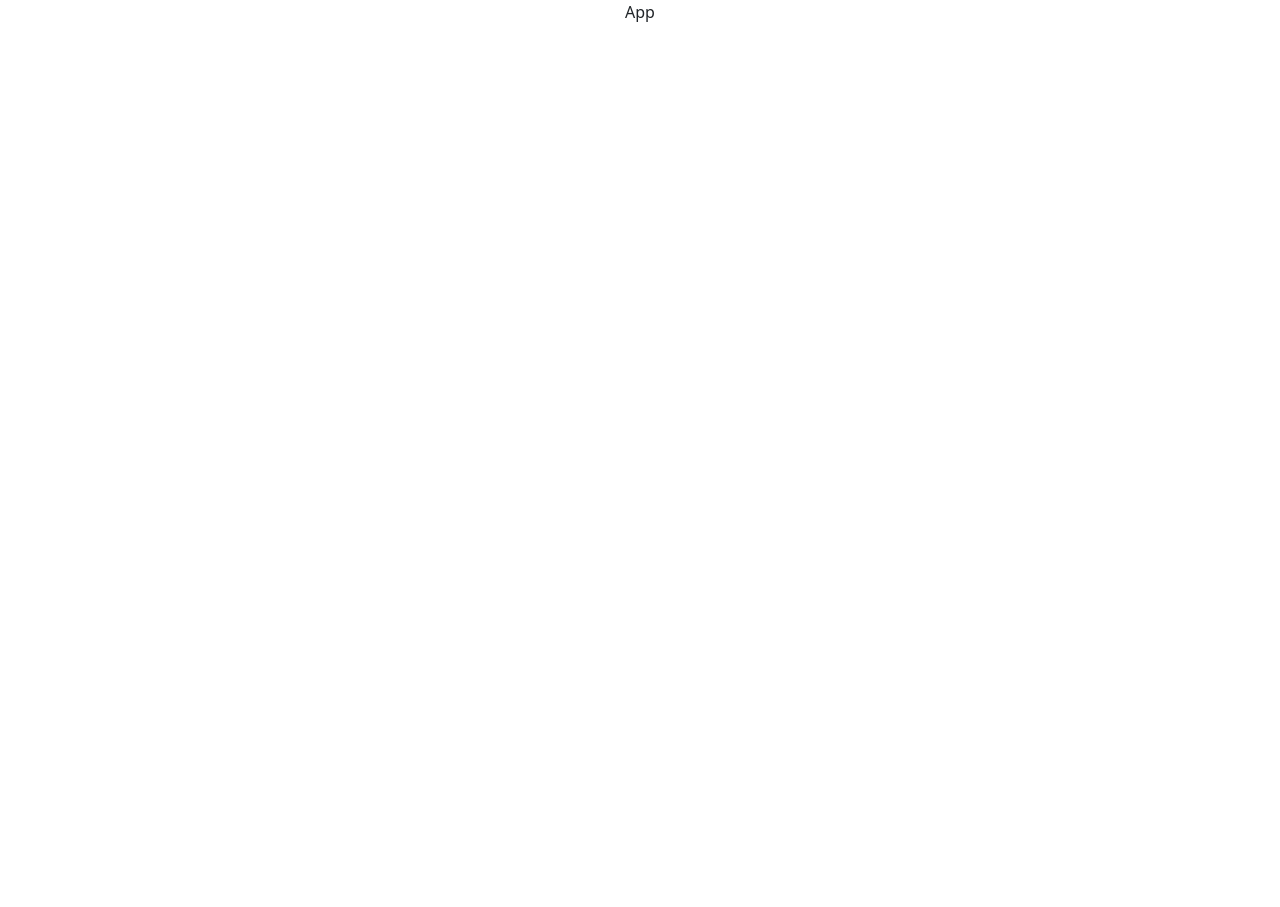
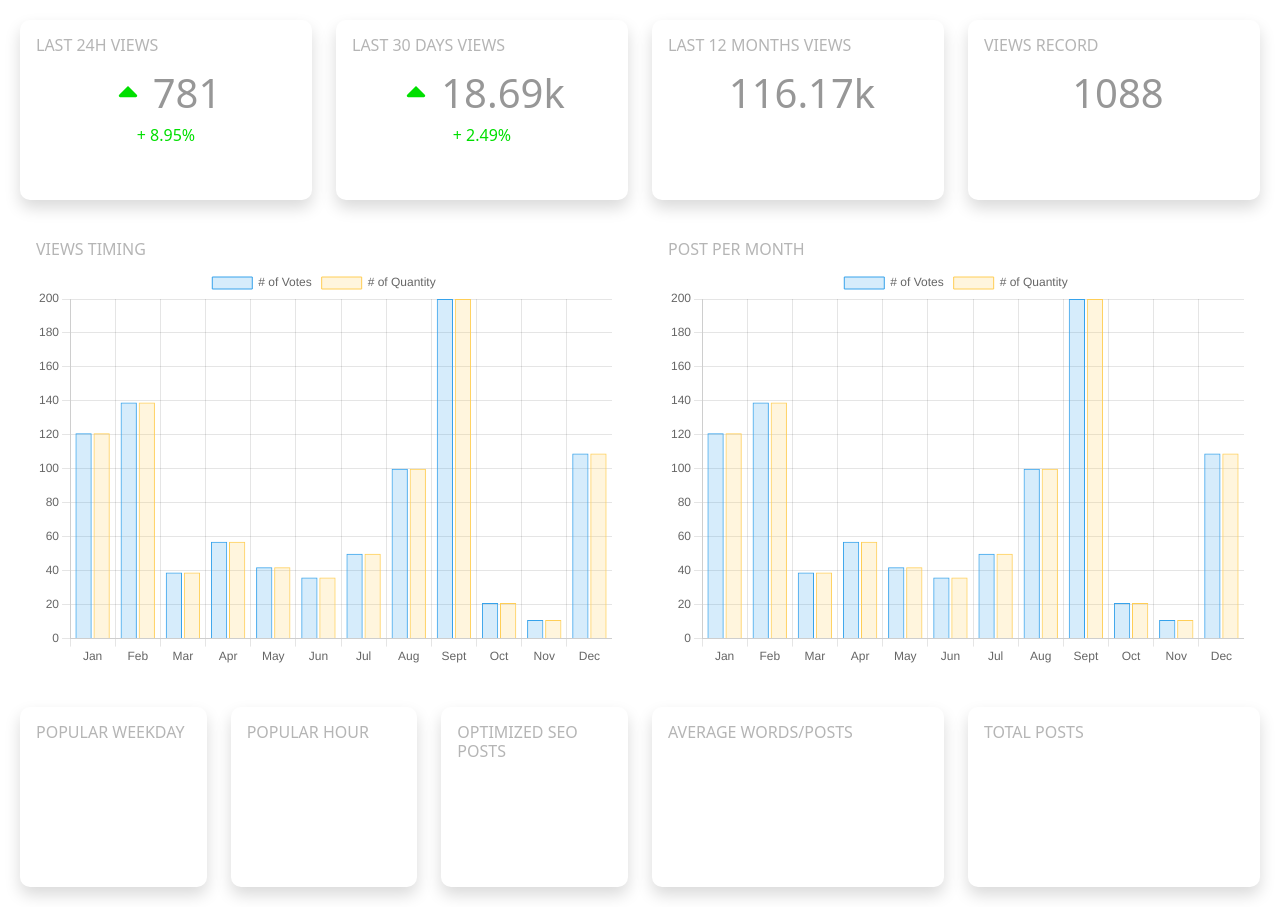
Before and after one commit to sayantan-bhattacharjee/PeerXP-Assesment, a React (Create React App) app in the folder assesment/: page / in a window 1280 px wide. Before the commit the page ends 800 px from the top, so only its background shows below. Built offline with nearby package versions, Linux system fonts and the light colour scheme.

Commit message:
Commiting with a huge design changes

```diff
--- a/assesment/package.json
+++ b/assesment/package.json
@@ -8,10 +8,13 @@
     "@testing-library/user-event": "^12.1.10",
     "axios": "^0.22.0",
     "bootstrap": "5.1.1",
+    "chart.js": "^3.5.1",
     "node-sass": "4.14.1",
     "react": "^17.0.2",
     "react-bootstrap": "^2.0.0-rc.0",
+    "react-chartjs-2": "^3.0.5",
     "react-dom": "^17.0.2",
+    "react-icons": "^4.3.1",
     "react-router-dom": "^5.3.0",
     "react-scripts": "4.0.3",
     "web-vitals": "^1.0.1"
--- a/assesment/src/App.js
+++ b/assesment/src/App.js
@@ -1,7 +1,13 @@
+import React from "react";
 import "./App.scss";
+import Dashboard from "./Pages/Dashboard/Dashboard";
 
 function App() {
-  return <div className="App">App</div>;
+  return (
+    <div className="App">
+      <Dashboard />
+    </div>
+  );
 }
 
 export default App;
--- a/assesment/src/App.scss
+++ b/assesment/src/App.scss
@@ -1,38 +1,3 @@
 .App {
   text-align: center;
 }
-
-.App-logo {
-  height: 40vmin;
-  pointer-events: none;
-}
-
-@media (prefers-reduced-motion: no-preference) {
-  .App-logo {
-    animation: App-logo-spin infinite 20s linear;
-  }
-}
-
-.App-header {
-  background-color: #282c34;
-  min-height: 100vh;
-  display: flex;
-  flex-direction: column;
-  align-items: center;
-  justify-content: center;
-  font-size: calc(10px + 2vmin);
-  color: white;
-}
-
-.App-link {
-  color: #61dafb;
-}
-
-@keyframes App-logo-spin {
-  from {
-    transform: rotate(0deg);
-  }
-  to {
-    transform: rotate(360deg);
-  }
-}
--- /dev/null
+++ b/assesment/src/Components/BarChart/BarChart.js
@@ -0,0 +1,65 @@
+import React from "react";
+import { Bar } from "react-chartjs-2";
+
+import "./BarChart.scss";
+
+const BarChart = () => {
+  return (
+    <div className="BarChart">
+      <Bar
+        data={{
+          labels: [
+            "Jan",
+            "Feb",
+            "Mar",
+            "Apr",
+            "May",
+            "Jun",
+            "Jul",
+            "Aug",
+            "Sept",
+            "Oct",
+            "Nov",
+            "Dec",
+          ],
+          datasets: [
+            {
+              label: "# of Votes",
+              data: [121, 139, 39, 57, 42, 36, 50, 100, 200, 21, 11, 109],
+              backgroundColor: ["rgba(54, 162, 235, 0.2)"],
+              borderColor: ["rgba(54, 162, 235, 1)"],
+              borderWidth: 1,
+            },
+            {
+              label: "# of Quantity",
+              data: [121, 139, 39, 57, 42, 36, 50, 100, 200, 21, 11, 109],
+              backgroundColor: ["rgba(255, 206, 86, 0.2)"],
+              borderColor: ["rgba(255, 206, 86, 1)"],
+              borderWidth: 1,
+            },
+          ],
+        }}
+        width={400}
+        height={400}
+        options={{
+          maintainAspectRatio: false,
+          scales: {
+            yAxes: [
+              {
+                ticks: {
+                  font: {
+                    family: "Verdana", // Your font family
+                    size: 14,
+                  },
+                  beginAtZero: true,
+                },
+              },
+            ],
+          },
+        }}
+      />
+    </div>
+  );
+};
+
+export default BarChart;
--- /dev/null
+++ b/assesment/src/Components/BarChart/BarChart.scss
@@ -0,0 +1,2 @@
+.BarChart {
+}
--- /dev/null
+++ b/assesment/src/Pages/Dashboard/BottomCards/BottomCards.js
@@ -0,0 +1,44 @@
+import React from "react";
+// Library Imports
+import { Row, Col } from "react-bootstrap";
+
+// Local Imports
+
+// Style Imports
+import "./BottomCards.scss";
+
+const BottomCards = () => {
+  return (
+    <div className="BottomCards">
+      <Row className="align-items-center justify-content-center">
+        <Col md lg={2}>
+          <div className="xp-custom-views xp-24H-views shadow p-3">
+            <h6 className="text-start lgt-gry">POPULAR WEEKDAY</h6>
+          </div>
+        </Col>
+        <Col md lg={2}>
+          <div className="xp-custom-views xp-24H-views shadow p-3">
+            <h6 className="text-start lgt-gry">POPULAR HOUR</h6>
+          </div>
+        </Col>
+        <Col md lg={2}>
+          <div className="xp-custom-views xp-30D-views shadow p-3">
+            <h6 className="text-start lgt-gry">OPTIMIZED SEO POSTS</h6>
+          </div>
+        </Col>
+        <Col md lg={3}>
+          <div className="xp-custom-views xp-12M-views shadow p-3">
+            <h6 className="text-start lgt-gry">AVERAGE WORDS/POSTS</h6>
+          </div>
+        </Col>
+        <Col md lg={3}>
+          <div className="xp-custom-views xp-views-record shadow p-3">
+            <h6 className="text-start lgt-gry">TOTAL POSTS</h6>
+          </div>
+        </Col>
+      </Row>
+    </div>
+  );
+};
+
+export default BottomCards;
--- /dev/null
+++ b/assesment/src/Pages/Dashboard/BottomCards/BottomCards.scss
@@ -0,0 +1,2 @@
+.BottomCards {
+}
--- a/assesment/src/Pages/Dashboard/Dashboard.js
+++ b/assesment/src/Pages/Dashboard/Dashboard.js
@@ -1,9 +1,36 @@
 import React from "react";
+// Library Imports
+import { Row, Col } from "react-bootstrap";
 
+// Local Imports
+import TopViewsCard from "./TopViewsCard/TopViewsCard";
+import BarChart from "../../Components/BarChart/BarChart";
+import BottomCards from "./BottomCards/BottomCards";
+
+// Style Imports
 import "./Dashboard.scss";
 
 const Dashboard = () => {
-  return <div className="Dashboard">This is DashBoard</div>;
+  return (
+    <div className="Dashboard">
+      <TopViewsCard />
+      <Row className="align-items-center justify-content-center my-4">
+        <Col md lg={6}>
+          <div className="xp-post-per-month p-3">
+            <h6 className="text-start lgt-gry">VIEWS TIMING</h6>
+            <BarChart />
+          </div>
+        </Col>
+        <Col md lg={6}>
+          <div className="xp-post-per-month p-3">
+            <h6 className="text-start lgt-gry">POST PER MONTH</h6>
+            <BarChart />
+          </div>
+        </Col>
+      </Row>
+      <BottomCards />
+    </div>
+  );
 };
 
 export default Dashboard;
--- a/assesment/src/Pages/Dashboard/Dashboard.scss
+++ b/assesment/src/Pages/Dashboard/Dashboard.scss
@@ -1,2 +1,3 @@
 .Dashboard {
+  padding: 20px;
 }
--- /dev/null
+++ b/assesment/src/Pages/Dashboard/TopViewsCard/TopViewsCard.js
@@ -0,0 +1,54 @@
+import React from "react";
+import { Row, Col } from "react-bootstrap";
+import { TiArrowSortedUp } from "react-icons/ti";
+
+const TopViewsCard = () => {
+  return (
+    <div className="TopViewsCard">
+      <Row className="align-items-center justify-content-center">
+        <Col md lg={3}>
+          <div className="xp-custom-views xp-24H-views shadow p-3">
+            <h6 className="text-start lgt-gry">LAST 24H VIEWS</h6>
+            <div classname="d-flex flex-column justify-content-center align-items-center">
+              <div className="d-flex flex-row justify-content-center align-items-center">
+                <TiArrowSortedUp className="green" size={34} />
+                <p className="mb-0 ms-2 gry font-40 xp-txt-views">781</p>
+              </div>
+              <p className="green">+ 8.95%</p>
+            </div>
+          </div>
+        </Col>
+        <Col md lg={3}>
+          <div className="xp-custom-views xp-30D-views shadow p-3">
+            <h6 className="text-start lgt-gry">LAST 30 DAYS VIEWS</h6>
+            <div classname="d-flex flex-column justify-content-center align-items-center">
+              <div className="d-flex flex-row justify-content-center align-items-center">
+                <TiArrowSortedUp className="green" size={34} />
+                <p className="mb-0 ms-2 gry font-40 xp-txt-views">18.69k</p>
+              </div>
+              <p className="green">+ 2.49%</p>
+            </div>
+          </div>
+        </Col>
+        <Col md lg={3}>
+          <div className="xp-custom-views xp-12M-views shadow p-3">
+            <h6 className="text-start lgt-gry">LAST 12 MONTHS VIEWS</h6>
+            <div className="d-flex flex-row justify-content-center align-items-center">
+              <p className="mb-0 ms-2 gry font-40 xp-txt-views">116.17k</p>
+            </div>
+          </div>
+        </Col>
+        <Col md lg={3}>
+          <div className="xp-custom-views xp-views-record shadow p-3">
+            <h6 className="text-start lgt-gry">VIEWS RECORD</h6>
+            <div className="d-flex flex-row justify-content-center align-items-center">
+              <p className="mb-0 ms-2 gry font-40 xp-txt-views">1088</p>
+            </div>
+          </div>
+        </Col>
+      </Row>
+    </div>
+  );
+};
+
+export default TopViewsCard;
--- a/assesment/src/index.scss
+++ b/assesment/src/index.scss
@@ -1,13 +1,30 @@
 body {
-  margin: 0;
-  font-family: -apple-system, BlinkMacSystemFont, 'Segoe UI', 'Roboto', 'Oxygen',
-    'Ubuntu', 'Cantarell', 'Fira Sans', 'Droid Sans', 'Helvetica Neue',
-    sans-serif;
-  -webkit-font-smoothing: antialiased;
-  -moz-osx-font-smoothing: grayscale;
+  padding: 0px;
+  margin: 0px;
+  // font-family: -apple-system, BlinkMacSystemFont, "Segoe UI", "Roboto", "Oxygen",
+  //   "Ubuntu", "Cantarell", "Fira Sans", "Droid Sans", "Helvetica Neue",
+  //   sans-serif;
+  // -webkit-font-smoothing: antialiased;
+  // -moz-osx-font-smoothing: grayscale;
 }
 
-code {
-  font-family: source-code-pro, Menlo, Monaco, Consolas, 'Courier New',
-    monospace;
+// Custom Style Starts Here
+
+// colors
+.lgt-gry {
+  color: #b5b5b5;
 }
+.gry {
+  color: #979797;
+}
+.green {
+  color: #00df00;
+}
+// font size
+.font-40 {
+  font-size: 40px;
+}
+.xp-custom-views {
+  height: 180px;
+  border-radius: 10px;
+}
```
Also changed, not shown: assesment/src/Pages/Dashboard/TopViewsCard/TopViewsCard.scss (added), 1 other file (tests, documents, lock files or other folders).
